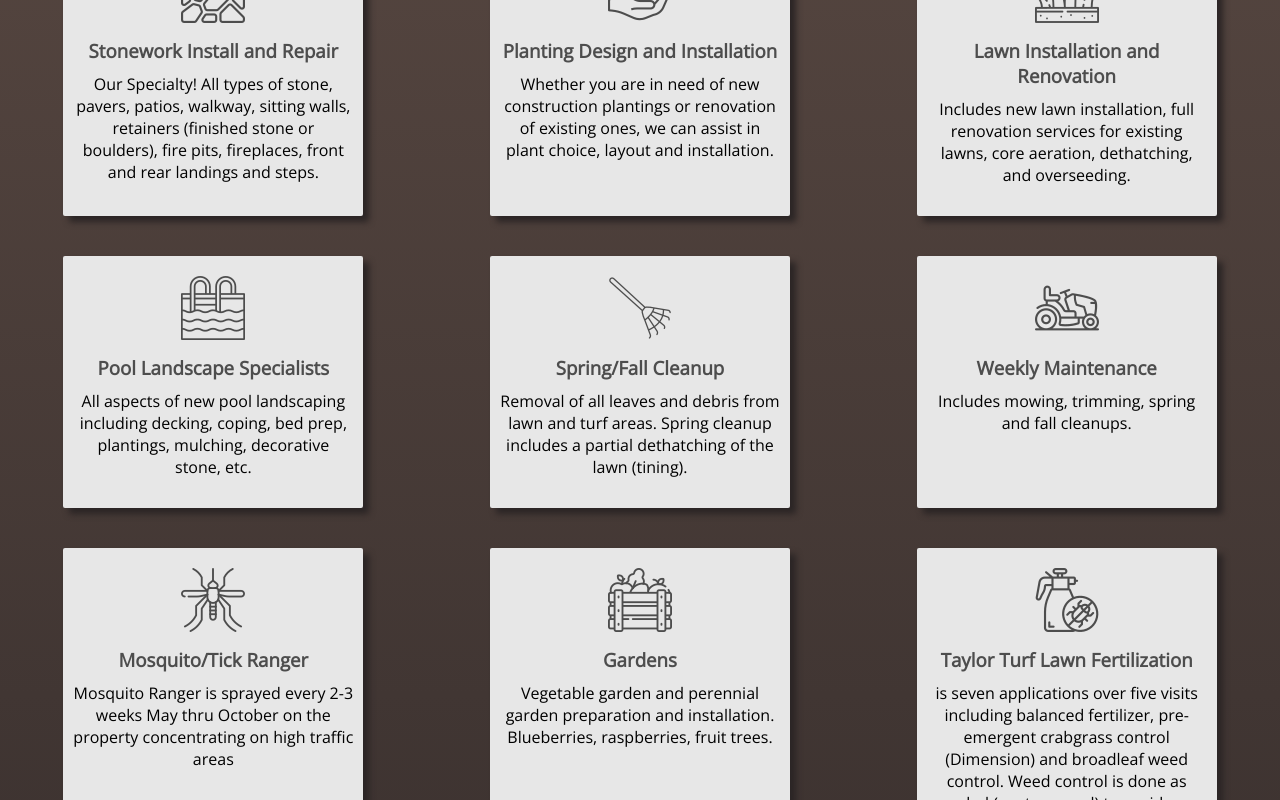
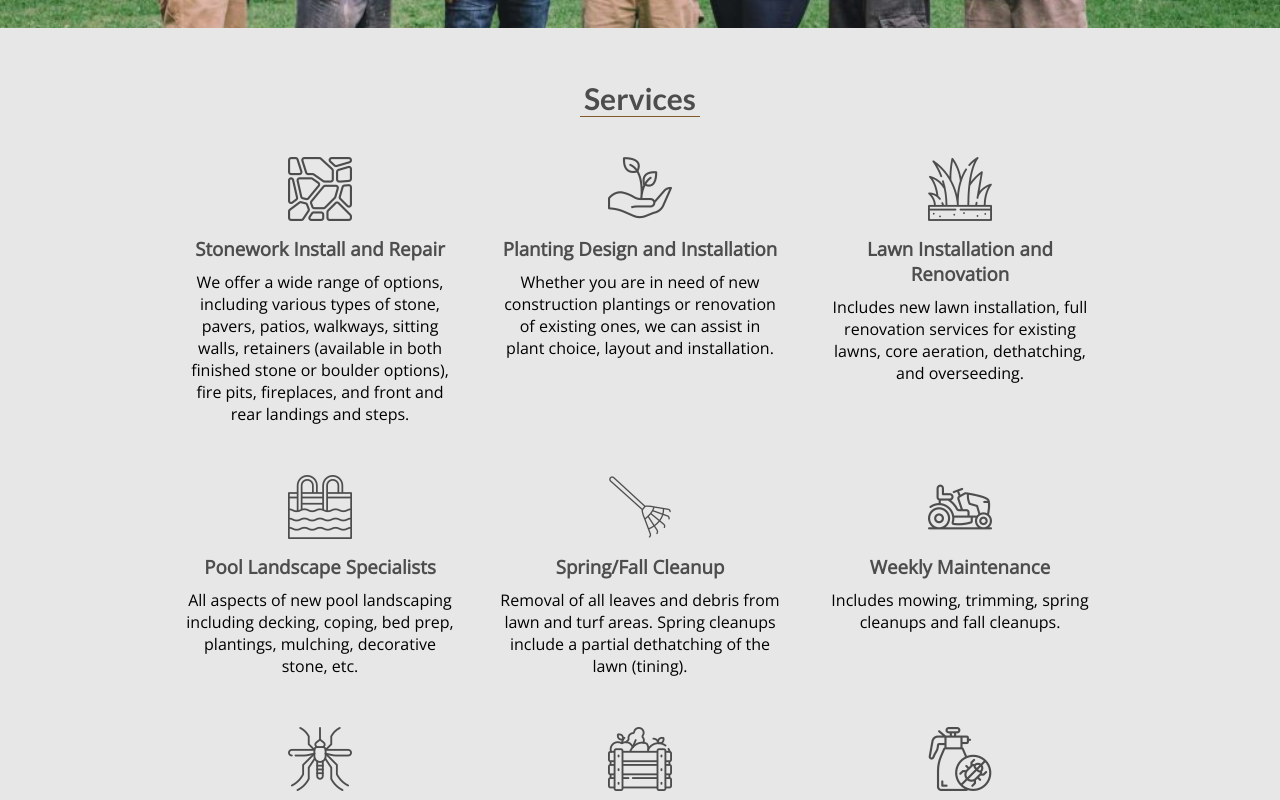
Before and after one commit to cbowman422/scottslandscaping, a React (Create React App) app: page /services in a window 1280 px wide. Shown: the part 300-1100 px from the top of the page. Built offline with nearby package versions, Linux system fonts and the light colour scheme.

Commit message:
services

```diff
--- a/public/services.json
+++ b/public/services.json
@@ -3,7 +3,7 @@
   {
     "icon": "../iconsPublic/paving.png",
     "name": "Stonework Install and Repair",
-    "description" : "Our Specialty! All types of stone, pavers, patios, walkway, sitting walls, retainers (finished stone or boulders), fire pits, fireplaces, front and rear landings and steps."
+    "description" : "We offer a wide range of options, including various types of stone, pavers, patios, walkways, sitting walls, retainers (available in both finished stone or boulder options), fire pits, fireplaces, and front and rear landings and steps."
   },
   {
     "icon": "../iconsPublic/growth.png",
@@ -23,27 +23,27 @@
   {
     "icon": "../iconsPublic/rake.png",
     "name": "Spring/Fall Cleanup",
-    "description" : "Removal of all leaves and debris from lawn and turf areas. Spring cleanup includes a partial dethatching of the lawn (tining)."
+    "description" : "Removal of all leaves and debris from lawn and turf areas. Spring cleanups include a partial dethatching of the lawn (tining)."
   },
   {
     "icon": "../iconsPublic/lawn-mower.png",
     "name": "Weekly Maintenance",
-    "description" : "Includes mowing, trimming, spring and fall cleanups."
+    "description" : "Includes mowing, trimming, spring cleanups and fall cleanups."
   },
   {
     "icon": "../iconsPublic/mosquito.png",
     "name": "Mosquito/Tick Ranger",
-    "description" : "Mosquito Ranger is sprayed every 2-3 weeks May thru October on the property concentrating on high traffic areas"
+    "description" : "To control mosquitoes on your property, we use Mosquito Ranger, which is sprayed every 2-3 weeks from May through October. Our team focuses on high traffic areas to ensure maximum effectiveness."
   },
   {
     "icon": "../iconsPublic/harvest.png",
     "name": "Gardens",
-    "description" : "Vegetable garden and perennial garden preparation and installation. Blueberries, raspberries, fruit trees."
+    "description" : "We offer services for the preparation and installation of vegetable gardens and perennial gardens, as well as the installation of blueberries, raspberries, and fruit trees."
   },
   {
     "icon": "../iconsPublic/spray.png",
     "name": "Taylor Turf Lawn Fertilization",
-    "description" : "is seven applications over five visits including balanced fertilizer, pre-emergent crabgrass control (Dimension) and broadleaf weed control. Weed control is done as needed (spot sprayed) to avoid over use of pesticides. Grub control (Merit) is applied in June and July for control of Japanese Beetle Grubs and is one of the most effective and environmentally friendly products available today. A 5% discount can be taken if you pay for your fertilization program at the start of the season"
+    "description" : "Our fertilization program involves seven applications over five visits, with balanced fertilizer, pre-emergent crabgrass control, and broadleaf weed control. Weed control is applied only as needed to avoid overusing pesticides. For Japanese Beetle Grubs, we use the environmentally friendly Merit. Receive a 5% discount at the start of the season."
   },
   {
     "icon": "../iconsPublic/fertilizer.png",
--- a/src/css/About.css
+++ b/src/css/About.css
@@ -41,7 +41,7 @@
 .about-section-container a{
   color: var(--black);
   font-size: 18px;
-  width: 200px;
+  width: 210px;
   margin: 10px auto;
   background-image: linear-gradient(90deg,var(--lightgreen), var(--green));
   background-size: 300% auto;
@@ -59,7 +59,7 @@
   cursor: pointer;
   font-size: 18.5px;
   padding: 10px 20px;
-  width: 210px;
+  width: 220px;
 
 }
 
@@ -154,7 +154,6 @@
 .about-testimonials-content-p-containers span{
   font-weight: bold;
 }
-
 
 
 
--- a/src/css/Home.css
+++ b/src/css/Home.css
@@ -113,7 +113,7 @@
 .home-welcome-details-intro{
   text-align: center;
   font-size: 24px;
-  margin: 0 auto 20px auto;
+  margin: 0 auto 10px auto;
   color: var(--black);
   font-family: 'Lato', sans-serif;
 }
@@ -417,7 +417,6 @@
   .home-welcome-details-intro{
     font-size: 36px;
     width: 260px;
-    margin: 0 auto;
   }
 
   .home-welcome-details-container-bg{
@@ -535,7 +534,6 @@
   .home-welcome-details-intro{
     font-size: 36px;
     width: 260px;
-    margin: 0 auto;
   }
 
   .home-welcome-details-container-bg{
@@ -651,7 +649,6 @@
   .home-welcome-details-intro{
     font-size: 36px;
     width: 260px;
-    margin: 0 auto;
   }
 
   .home-welcome-details-container-bg{
--- a/src/css/Services.css
+++ b/src/css/Services.css
@@ -2,18 +2,22 @@
 
 
 .services-container{
-background-image: linear-gradient( var(--brown-highlight),  var(--brown) );
+background-color: var(--white);
 padding-bottom: 20px;
+display: flex;
+flex-direction: column;
+align-items: center;
 }
 
 .services-container-h3{
- color: var(--white);
+ color: var(--black);
  text-align: center;
  margin: 0 0 40px 0;
  padding-top: 40px;
  font-size: 26px;
  font-family: 'Lato', sans-serif;
-
+ border-bottom: 1px solid rgba(116, 76, 23, 0.9);
+ width: 110px;
  }
 
 .services-content h3{
@@ -27,15 +31,13 @@ padding-bottom: 20px;
  }
 
 .services-content{
-  background-color: var(--white);
   text-align: center;
-  margin: 20px auto;
-  padding: 20px 10px 30px 10px;
+  margin: 0 auto;
+  padding: 20px 20px 30px 20px;
   width: 280px;
-  border-radius: 2px;
-  box-shadow: 6px 6px 6px var(--brown);
 
 }
+
 
 
 @media all and (min-width: 640px) and (max-width: 799px){
@@ -43,6 +45,7 @@ padding-bottom: 20px;
   .services-container-h3{
     margin: 0 0 20px 0;
     font-size: 30px;
+    width: 120px;
   }
 
   .services-content-flex{
@@ -52,62 +55,33 @@ padding-bottom: 20px;
 
 }
 
-
-@media all and (min-width: 800px) and (max-width: 929px){
+@media all and (min-width: 800px) and (max-width: 999px){
 
   .services-container-h3{
-    margin: 0 0 30px 0;
-    padding-top: 50px;
-    font-size: 36px;
+    margin: 0 0 20px 0;
+    font-size: 30px;
+    width: 120px;
   }
 
   .services-content-flex{
     display: grid;
-    grid-template-columns: 1fr 1fr ;
+    grid-template-columns: 1fr 1fr;
   }
-
-  .services-container{
-    transform: translateY(-5px);
-    }
 
 }
 
 
-
-@media all and (min-width: 930px) and (max-width: 1299px){
+@media all and (min-width: 1000px){
 
   .services-container-h3{
-    margin: 0 0 30px 0;
-    padding-top: 50px;
-    font-size: 36px;
+    margin: 0 0 20px 0;
+    font-size: 30px;
+    width: 120px;
   }
 
   .services-content-flex{
     display: grid;
-    grid-template-columns: 1fr 1fr 1fr ;
+    grid-template-columns: 1fr 1fr 1fr;
   }
 
-  .services-container{
-    transform: translateY(-5px);
-    }
-
 }
-
-@media all and (min-width: 1300px) {
-
-  .services-container-h3{
-    margin: 0 0 30px 0;
-    padding-top: 50px;
-    font-size: 36px;
-  }
-
-  .services-content-flex{
-    display: grid;
-    grid-template-columns: 1fr 1fr 1fr 1fr;
-  }
-
-  .services-container{
-    transform: translateY(-5px);
-    }
-
-}
--- a/src/pages/Home.js
+++ b/src/pages/Home.js
@@ -22,7 +22,7 @@ const Home = () => {
 
             <p className="home-bio">
               At Scott's Landscaping, Incorporated we offer service in New England to residential customers, contractors, commercial and industrial facilities.
-              Scott's team of experienced professionals is well-versed in landscape design, landscape architecture, custom stone work, stone walls, architectural pool landscapes, walkways, driveways, backyard elements, landscape lighting, and garden design.
+              Scott's team of experienced professionals is well-versed in landscape design, landscape architecture, custom stone work, stone walls, architectural pool landscapes, walkways, driveways, backyard elements, and garden design.
               </p>
               <p className="home-bio">
               Whether you're looking to enhance your home's curb appeal or create a peaceful sancutary in your backyard, Scott's will transform your outdoor space into a beautiful and inviting extension of your home.
--- a/src/pages/Services.js
+++ b/src/pages/Services.js
@@ -23,13 +23,16 @@ const Services = () => {
 
   return ( services ?
     <div className="services-container" >
+
+      <div className="about-hero-container" > </div>
+
       <h3 className="services-container-h3"> Services </h3>
       <div className="services-content-flex">
         {services.map((servicesMap,serviceMapId) =>
           {
             return (
               <div className="services-content" key={serviceMapId}>
-                <img src={servicesMap.icon} alt="service-image"/>
+                <img src={servicesMap.icon} alt="service-image" />
                 <h3> {servicesMap.name} </h3>
                 <p> {servicesMap.description} </p>
               </div>
```
